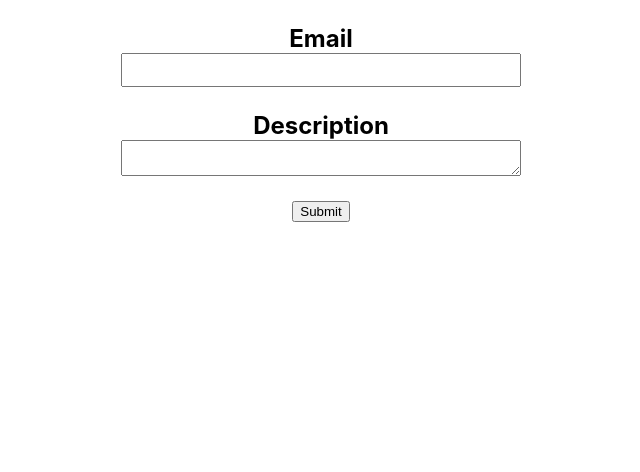
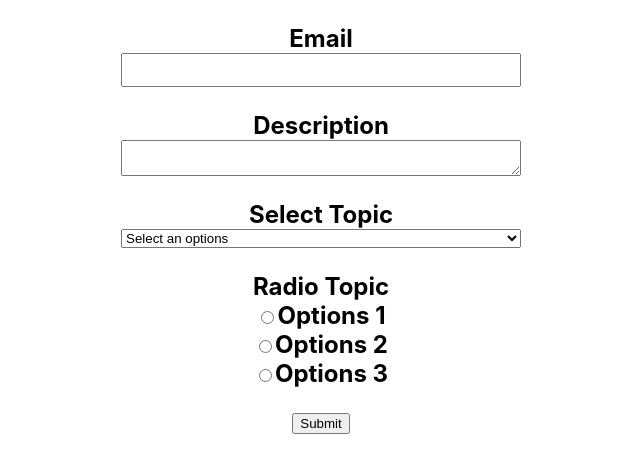
Before and after one commit to duyloc22/react-formik, a React (Create React App) app: page / in a window 1280 px wide. Shown: the top 472 px of the page, without its empty margins (319-959 px from the left). Built offline with nearby package versions, Linux system fonts and the light colour scheme.

Commit message:
add select option and radio button

```diff
--- a/src/components/FormikContainer.js
+++ b/src/components/FormikContainer.js
@@ -4,13 +4,49 @@ import * as Yup from "yup";
 import FormikControl from "./FormikControl";
 
 function FormikContainer() {
+    const optionsValues = [
+        {
+            key: "Select an options",
+            value: "",
+        },
+        {
+            key: "Options 1",
+            value: "Value 1",
+        },
+        {
+            key: "Options 2",
+            value: "Value 2",
+        },
+        {
+            key: "Options 3",
+            value: "Value 3",
+        },
+    ];
+    const radioValues = [
+        {
+            key: "Options 1",
+            value: "Radio 1",
+        },
+        {
+            key: "Options 2",
+            value: "Radio 2",
+        },
+        {
+            key: "Options 3",
+            value: "Radio 3",
+        },
+    ];
     const initialValues = {
         email: "",
         description: "",
+        selectOption: "",
+        radioOption: "",
     };
     const validationSchema = Yup.object({
         email: Yup.string().required("Required"),
         description: Yup.string().required("Required"),
+        selectOption: Yup.string().required("Required"),
+        radioOption: Yup.string().required("Required"),
     });
     const onSubmit = (values) => console.log("Form data ", values);
     return (
@@ -19,6 +55,8 @@ function FormikContainer() {
                 <Form>
                     <FormikControl control="input" type="email" label="Email" name="email" />
                     <FormikControl control="textarea" type="text" label="Description" name="description" />
+                    <FormikControl control="select" label="Select Topic" name="selectOption" options={optionsValues} />
+                    <FormikControl control="radio" label="Radio Topic" name="radioOption" options={radioValues} />
                     <button type="submit">Submit</button>
                 </Form>
             )}
--- a/src/components/FormikControl.js
+++ b/src/components/FormikControl.js
@@ -1,6 +1,8 @@
 import React from "react";
 import Input from "./Input";
 import Textarea from "./Textarea";
+import Select from "./Select";
+import RadioButtons from "./RadioButtons";
 
 function FormikControl(props) {
     const { control, ...rest } = props;
@@ -10,7 +12,9 @@ function FormikControl(props) {
         case "textarea":
             return <Textarea {...rest} />;
         case "select":
+            return <Select {...rest} />;
         case "radio":
+            return <RadioButtons {...rest} />;
         case "checkbox":
         case "date":
         default:
--- /dev/null
+++ b/src/components/RadioButtons.js
@@ -0,0 +1,26 @@
+import React from "react";
+import { Field, ErrorMessage } from "formik";
+import TextError from "./TextError";
+
+function RadioButtons({ label, name, options, ...rest }) {
+    return (
+        <div className="form-control">
+            <label htmlFor={name}>{label}</label>
+            <Field id={name} name={name} {...rest}>
+                {({ field }) => {
+                    return options.map((option) => {
+                        return (
+                            <div className="radio-option" key={option.value}>
+                                <input type="radio" id={option.value} {...field} value={option.value} checked={option.value === field.value} />
+                                <label htmlFor={option.value}>{option.key}</label>
+                            </div>
+                        );
+                    });
+                }}
+            </Field>
+            <ErrorMessage name={name} component={TextError} />
+        </div>
+    );
+}
+
+export default RadioButtons;
--- /dev/null
+++ b/src/components/Select.js
@@ -0,0 +1,23 @@
+import React from "react";
+import { Field, ErrorMessage } from "formik";
+import TextError from "./TextError";
+
+function Select({ label, name, options, ...rest }) {
+    return (
+        <div className="form-control">
+            <label htmlFor={name}>{label}</label>
+            <Field as="select" id="name" name={name} {...rest}>
+                {options.map((option) => {
+                    return (
+                        <option key={option.value} value={option.value}>
+                            {option.key}
+                        </option>
+                    );
+                })}
+            </Field>
+            <ErrorMessage name={name} component={TextError} />
+        </div>
+    );
+}
+
+export default Select;
```
